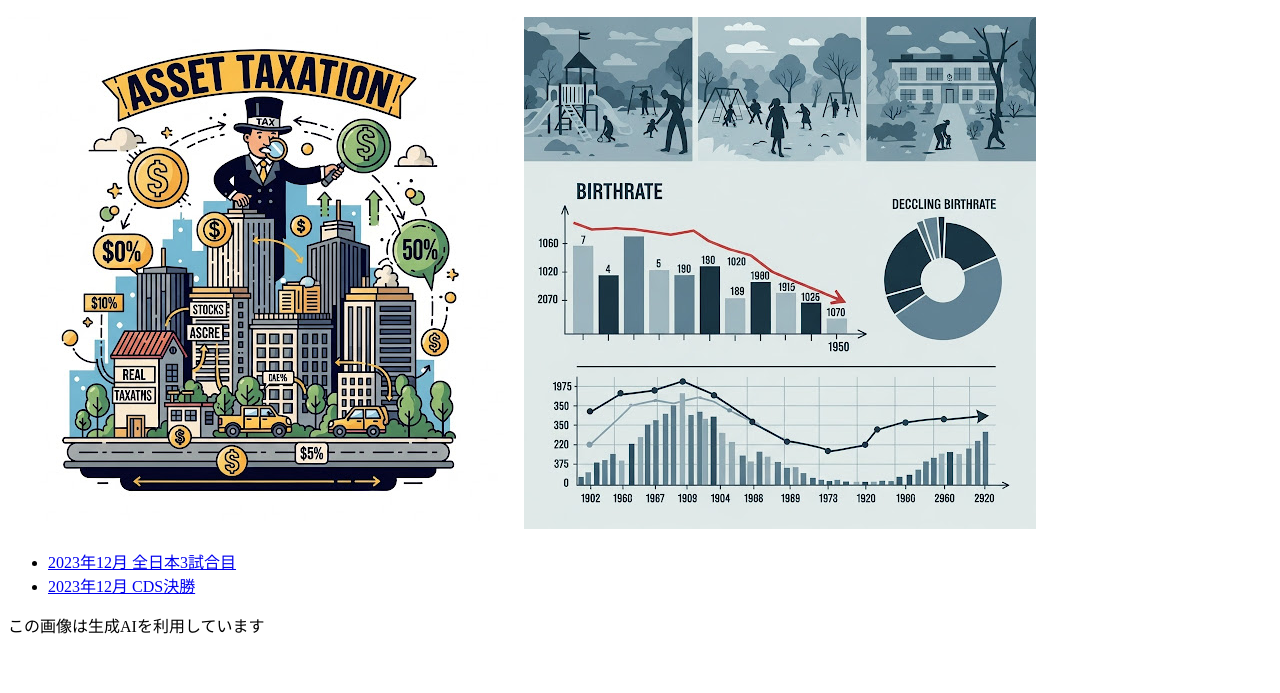
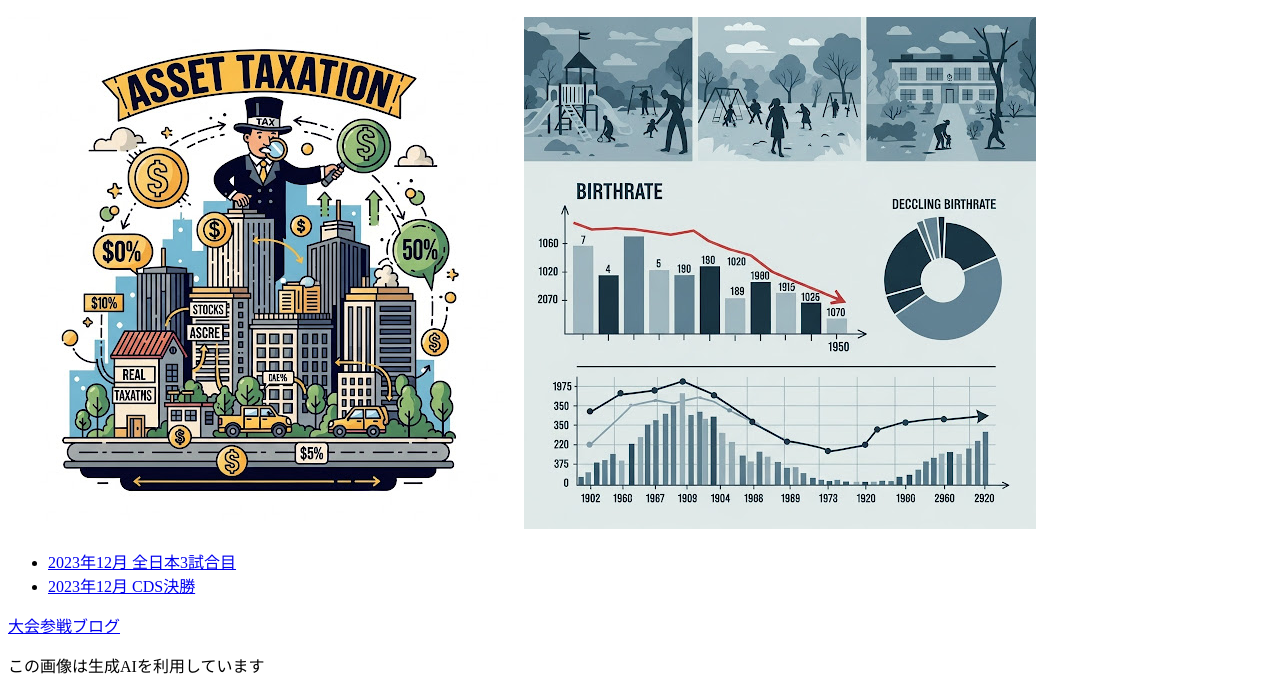
Before and after one commit to Molecule-MK/test, a plain HTML site: page index.html in a window 1280 px wide. Shown: the part 127-820 px from the top of the page. Drawn offline with Linux system fonts and the light colour scheme.

Commit message:
Add files via upload

```diff
--- a/index.html
+++ b/index.html
@@ -2,7 +2,7 @@
 <html lang="ja">
 <head>
     <meta charset="UTF-8">
-    <title>Document</title>
+    <title>ディベート活動歴</title>
 </head>
 <header>
     <h1>ディベート活動歴</h1>
@@ -18,6 +18,10 @@
 </ul>
 </main>
 
+<aside>
+    <a href="https://note.com/good_auk220">大会参戦ブログ</a>
+</aside>
+
 <footer>
     <p>この画像は生成AIを利用しています</p>
 </footer>
```
